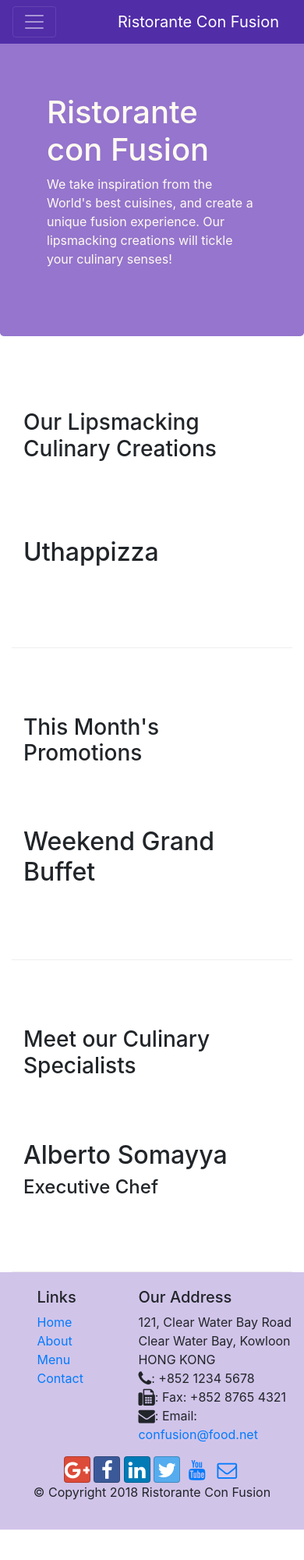
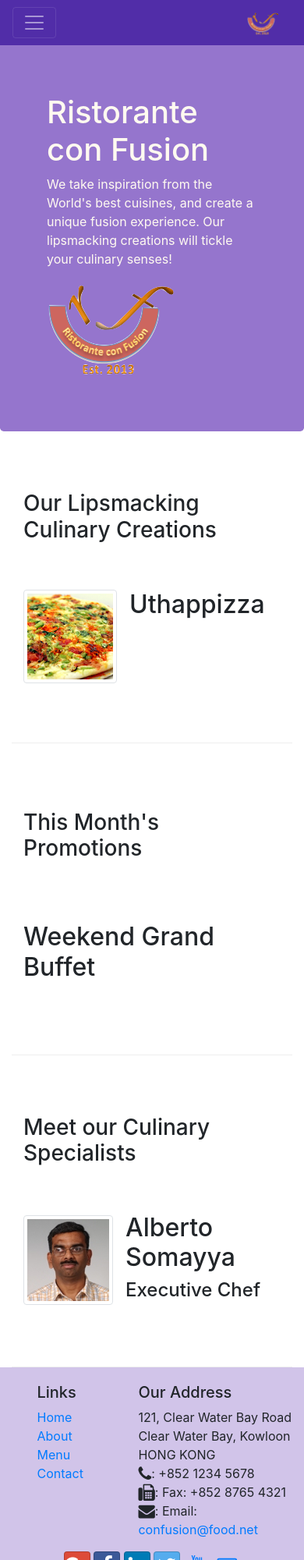
Before and after one commit to Fabio012119/Front-End_Web_UI_Frameworks_and_Tools-Bootstrap_4, a website: page index.html in a window 390 px wide. Shown: the top 2000 px of the page at 78% size. Before the commit the page ends 1961 px from the top, so only its background shows below. Drawn offline with nearby package versions, Linux system fonts and the light colour scheme.

Commit message:
Images and Media

```diff
--- a/index.html
+++ b/index.html
@@ -21,7 +21,7 @@
             <button class="navbar-toggler" type="button" data-toggle="collapse" data-target="#Navbar">
                 <span class="navbar-toggler-icon"></span>
             </button>
-           <a class="navbar-brand" href="./index.html">Ristorante Con Fusion</a>
+           <a class="navbar-brand" href="./index.html"><img src="img/logo.png" height="30" width="41"></a>
            <div class="collapse navbar-collapse" id="Navbar">
              <ul class="navbar-nav mr-auto">
                     <li class="nav-item active"><a class="nav-link" href="./index.html"><span class="fa fa-home fa-lg"></span> Home</a></li>
@@ -39,7 +39,8 @@
                     <h1>Ristorante con Fusion</h1>
                     <p>We take inspiration from the World's best cuisines, and create a unique fusion experience. Our lipsmacking creations will tickle your culinary senses!</p>
                 </div>
-                <div class="col-12 col-sm">
+                <div class="col-12 col-sm align-self-center">
+                    <img src="img/logo.png" class="img-fluid">
                 </div>
             </div>
         </div>
@@ -50,9 +51,14 @@
             <div class="col-12 col-sm-4 order-sm-last col-md-3" >
                 <h3>Our Lipsmacking Culinary Creations</h3>
             </div>
-            <div class="col col-sm order-sm-first col-md">
-                <h2>Uthappizza</h2>
-                <p class="d-none d-sm-block">A unique combination of Indian Uthappam (pancake) and Italian pizza, topped with Cerignola olives, ripe vine cherry tomatoes, Vidalia onion, Guntur chillies and Buffalo Paneer.</p>
+             <div class="col col-sm order-sm-first col-md">
+                <div class="media">
+                    <img src="img/uthappizza.png" alt="uthappizza" class="d-flex mr-3 img-thumbnail align-self-center">
+                    <div class="media-body">
+                    <h2 class="mt-0">Uthappizza</h2>
+                        <p class="d-none d-sm-block">A unique combination of Indian Uthappam (pancake) and Italian pizza, topped with Cerignola olives, ripe vine cherry tomatoes, Vidalia onion, Guntur chillies and Buffalo Paneer.</p>
+                </div>
+            </div>
             </div>
         </div>
 
@@ -67,17 +73,26 @@
             </div>
         </div>
 
-        <div class="row row-content align-items-center" >
+        <div class="row row-content align-items-center">
             <div class="col-12 col-sm-4 order-sm-last col-md-3"  >
                 <h3>Meet our Culinary Specialists</h3>
             </div>
-            <div class="col col-sm order-sm-first col-md" >
-                <h2>Alberto Somayya</h2>
-                <h4>Executive Chef</h4>
-                <p class="d-none d-sm-block">Award winning three-star Michelin chef with wide International experience having worked closely with whos-who in the culinary world, he specializes in creating mouthwatering Indo-Italian fusion experiences. </p>
+            <div class="col col-sm order-sm-first col-md">
+                <div class="media">
+                <img class="d-flex mr-3 img-thumbnail align-self-center"
+                        src="img/alberto.png" alt="Alberto Somayya">
+                <div class="media-body">
+                    <h2 class="mt-0">Alberto Somayya</h2>
+                    <h4>Executive Chef</h4>
+                    <p class="d-none d-sm-block">Award winning three-star Michelin chef with wide
+                        International experience having worked closely with
+                        whos-who in the culinary world, he specializes in
+                        creating mouthwatering Indo-Italian fusion experiences.</p>
+                </div>
             </div>
         </div>
     </div>
+</div>
 
     <footer class="footer">
         <div class="container" >
```
Also changed, not shown: aboutus.html (+3 -2 lines), contactus.html (+3 -2 lines), img/alberto.png (added), img/buffet.png (added), img/logo.png (added), img/uthappizza.png (added).
